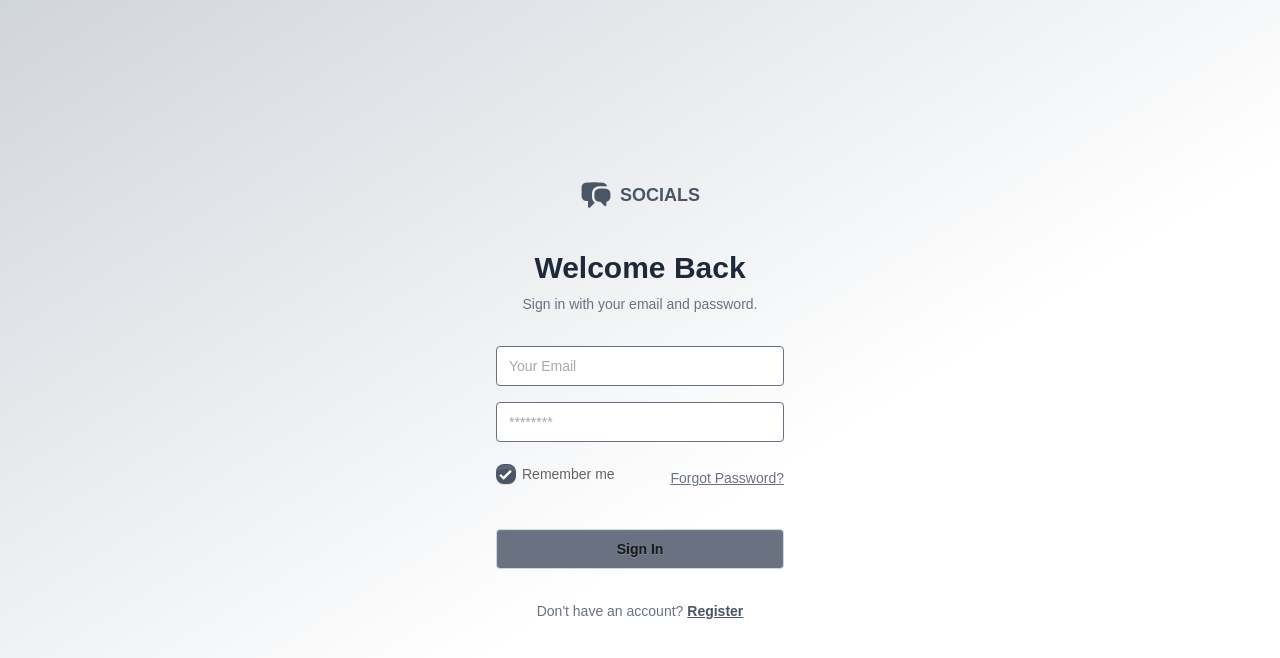
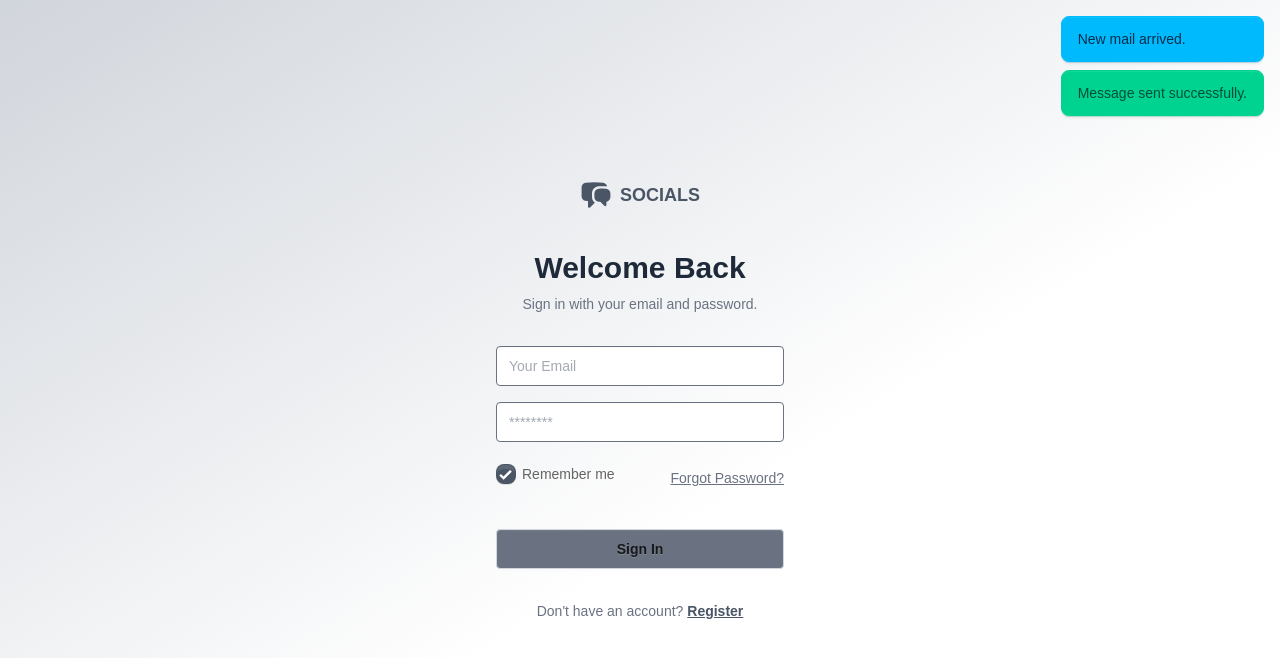
Before and after one commit to oxcode-dev/socials-frontend, a Next.js app: page /auth in a window 1280 px wide. Shown: the top 658 px of the page. Built offline with nearby package versions, Linux system fonts and the light colour scheme.

Commit message:
initials

```diff
--- a/app/layout.tsx
+++ b/app/layout.tsx
@@ -2,6 +2,7 @@ import type { Metadata } from "next";
 import { Geist, Geist_Mono } from "next/font/google";
 import "./globals.css";
 import { ToastContextProvider } from './../contexts/ToastContext'
+import ToastNotification from "@/components/ToastNotification";
 
 const geistSans = Geist({
   variable: "--font-geist-sans",
@@ -29,6 +30,7 @@ export default function RootLayout({
         className={`${geistSans.variable} ${geistMono.variable} antialiased`}
       >
         <ToastContextProvider>
+          <ToastNotification />
           {children}
         </ToastContextProvider>
       </body>
--- /dev/null
+++ b/components/ToastNotification.tsx
@@ -0,0 +1,16 @@
+const ToastNotification = () => {
+    return (
+        <>
+            <div className="toast toast-top toast-end z-[1000]">
+                <div className="alert alert-info">
+                    <span>New mail arrived.</span>
+                </div>
+                <div className="alert alert-success">
+                    <span>Message sent successfully.</span>
+                </div>
+            </div>
+        </>
+    )
+}
+
+export default ToastNotification;
```
